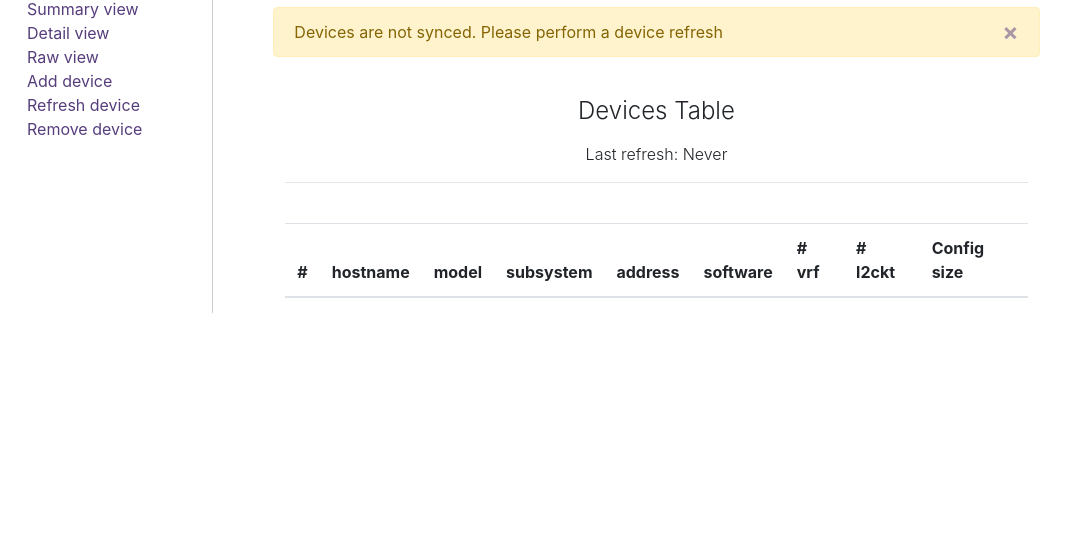
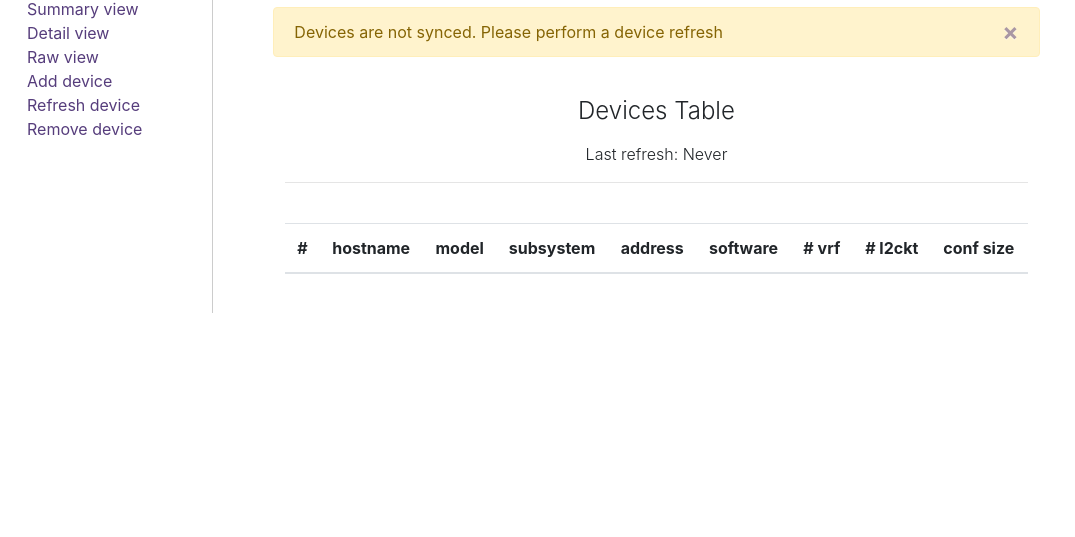
Before and after one commit to basondole/bitnoc, a Flask app: page /register-user in a window 1280 px wide, after a click on "Devices". Shown: the part 139-676 px from the top of the page, without its empty margins (0-1075 px from the left). Run offline with Flask 2, Linux system fonts and the light colour scheme; lists and menus that the app fills with data are empty; some libraries are stand-ins or nearby versions.

Commit message:
fix config size displayed for non supported platforms

```diff
--- a/application/templates/home.html
+++ b/application/templates/home.html
@@ -152,7 +152,7 @@
                 <th scope="col">software</th>
                 <th scope="col"># vrf</th>
                 <th scope="col"># l2ckt</th>
-                <th scope="col">Config size</th>
+                <th scope="col">conf size</th>
 
               </tr>
             </thead>
@@ -172,7 +172,7 @@
                 <td>{{ data['devices'][device]['software'] }}</td>
                 <td>{{ data['devices'][device]['instances'] | length }}</td>
                 <td>{{ data['devices'][device]['xconnects'][0][1] + data['devices'][device]['xconnects'][1][1] }}</td> <!-- up + down -->
-                <td>{{ data['devices'][device]['conf_size']}}</td>
+                <td style="font-size: 12px;">{{ data['devices'][device]['conf_size']}}</td>
               </tr>
               {% if data['devices'][device]['logicalsystem'] %}
               {% for name in data['devices'][device]['logicalsystem'] %}
--- a/other/getDeviceData.py
+++ b/other/getDeviceData.py
@@ -246,8 +246,9 @@ class Device:
                 'model': facts['model'],
                 'hostid': facts['hostname']}
       # config size
-      config_bytes = len(devicesDict[host]['napalm'].get_config()['running'])
-      config_lines = len(devicesDict[host]['napalm'].get_config()['running'].split('\n'))
+      config_bytes = len(devicesDict[host]['napalm'].get_config()['running'].strip())
+      config_lines = len(devicesDict[host]['napalm'].get_config()['running'].strip().split('\n'))
+
 
       devicesDict[host]['napalm'].close()
 
```
